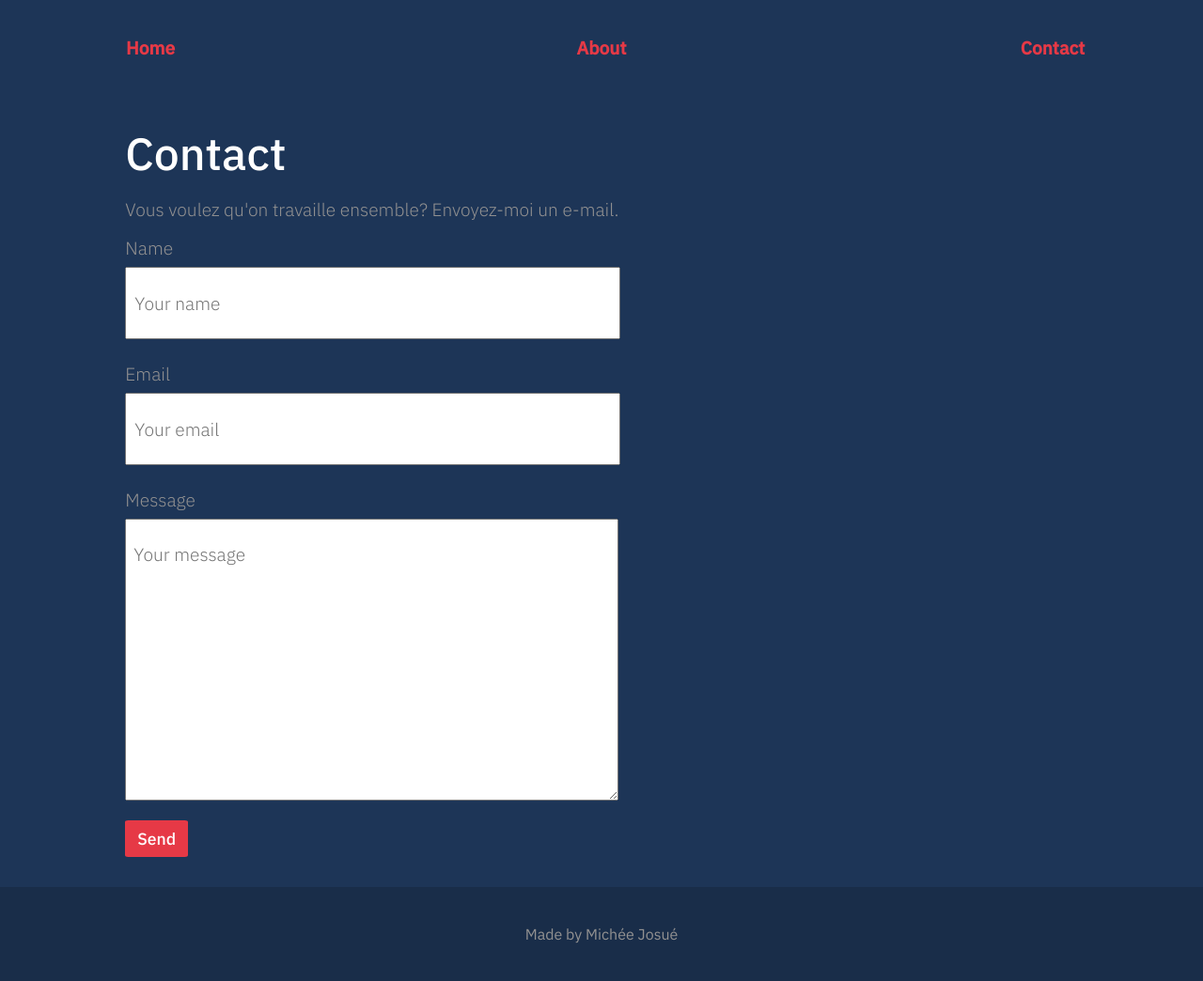
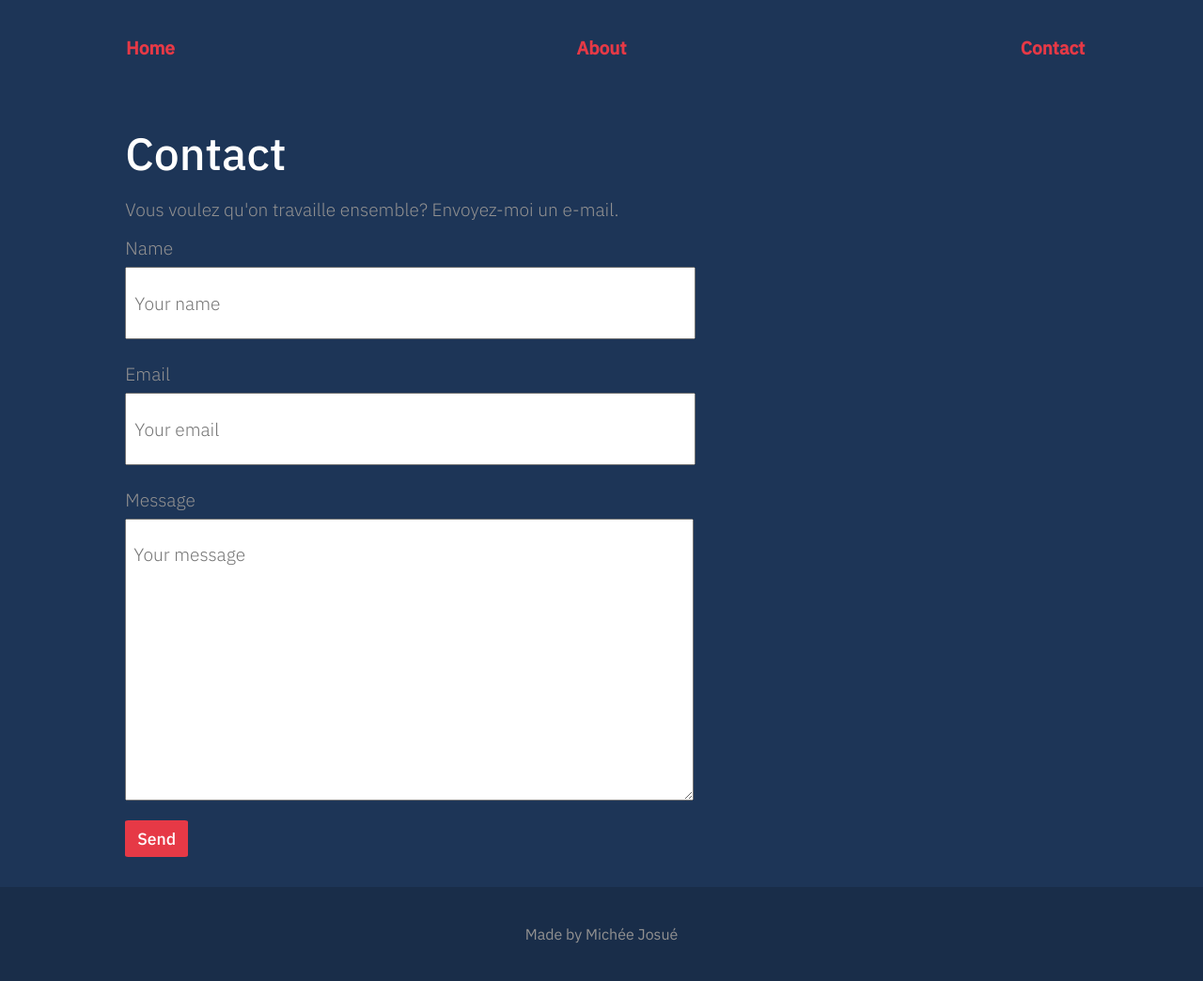
Before and after one commit to yoshua70/portfolio, a Jekyll site: the page built from contact.html, in a window 1280 px wide. Shown: the whole page at 94% size. Built offline with Jekyll 4.4.1, drawn with Linux system fonts in a browser that asks for light colours.

Commit message:
Minor change to grid

```diff
--- a/assets/css/style.css
+++ b/assets/css/style.css
@@ -83,7 +83,7 @@
   z-index: 0;
   padding-top: 2rem;
   padding-bottom: 2rem;
-  grid-column: 1/7;
+  grid-column: 1/5;
   grid-row: 2/3;
   color: #fff;
 }
@@ -153,7 +153,7 @@
 }
 @media (min-width: 768px) {
   .input {
-    width: 50%;
+    width: 100%;
   }
 }
 .filling_case {
```
